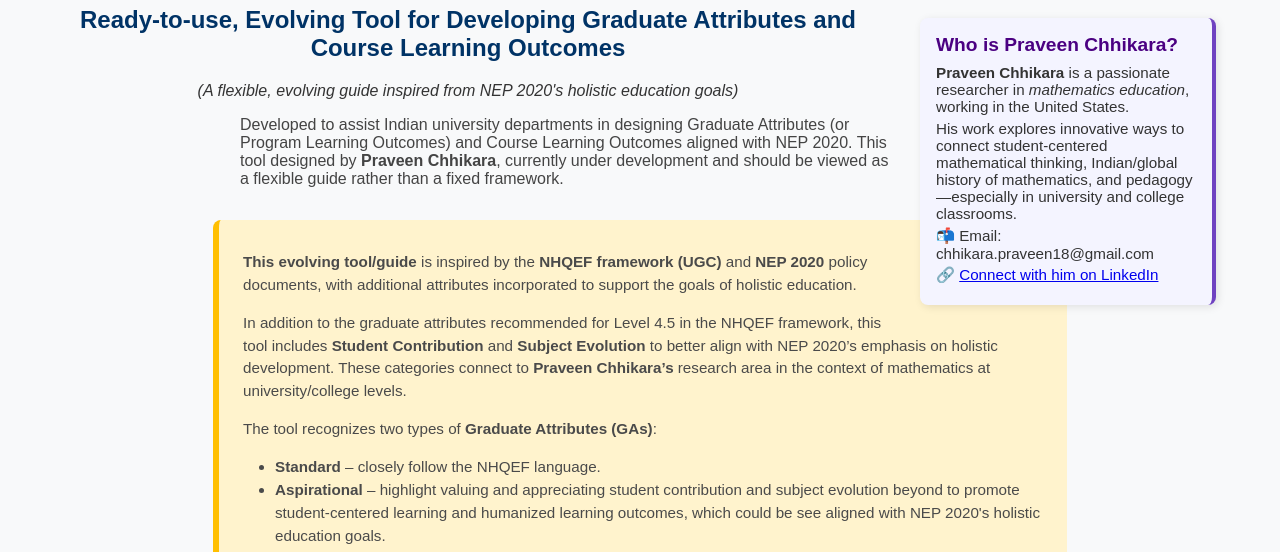
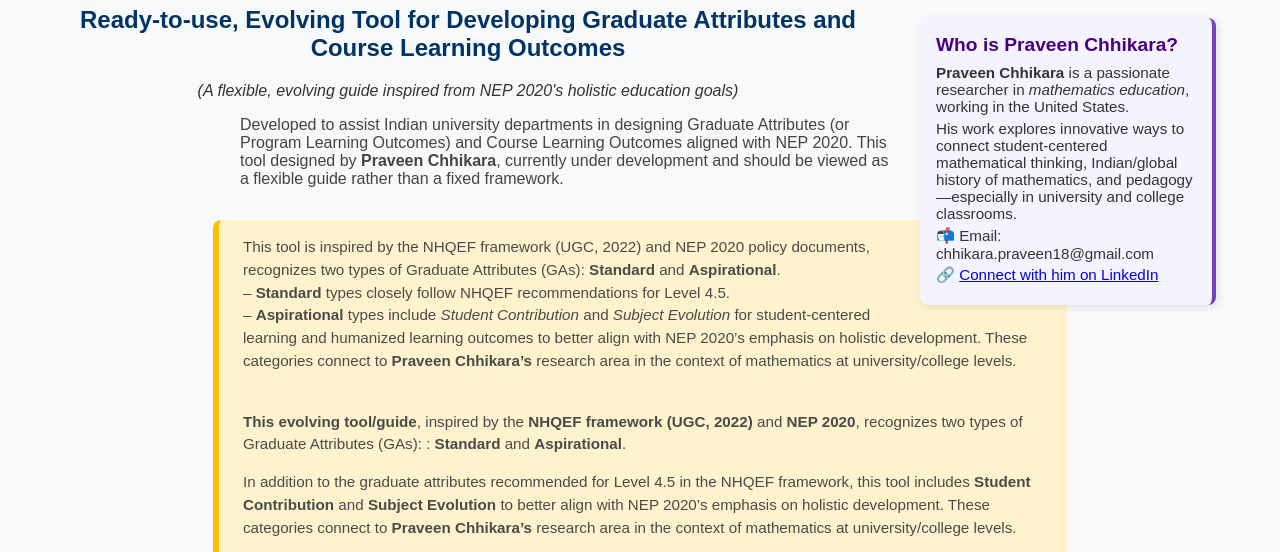
Before and after one commit to PChhikara/lessaccess, a plain HTML site: page index.html in a window 1280 px wide. Shown: the part 384-936 px from the top of the page. Drawn offline with Linux system fonts and the light colour scheme; a script that the page names is missing.

Commit message:
Update index.html

```diff
--- a/index.html
+++ b/index.html
@@ -111,12 +111,17 @@ This tool designed by <strong>Praveen Chhikara</strong>, currently under develop
 </p>
 </div>
 <div style="max-width: 800px; margin: 1.5rem auto; padding: 1rem 1.5rem; background-color: #fff3cd; border-left: 6px solid #ffbf00; border-radius: 8px; font-size: 0.95rem; color: #4a4a4a; line-height: 1.5;">
-<p><strong>This evolving tool/guide</strong> is inspired by the <strong>NHQEF framework (UGC)</strong> and <strong>NEP 2020</strong> policy documents, with additional attributes incorporated to support the goals of holistic education.</p>
+This tool is inspired by the NHQEF framework (UGC, 2022) and NEP 2020 policy documents, recognizes two types of Graduate Attributes (GAs): <strong>Standard</strong> and <strong>Aspirational</strong>.<br/>
+    – <strong>Standard</strong> types closely follow NHQEF recommendations for Level 4.5.<br/>
+    – <strong>Aspirational</strong> types include <em>Student Contribution</em> and <em>Subject Evolution</em> for student-centered learning and humanized learning outcomes to better align with NEP 2020’s emphasis on holistic development. These categories connect to <strong>Praveen Chhikara’s</strong> research area in the context of mathematics at university/college levels.<br/><br/>
+
+<p><strong>This evolving tool/guide</strong>, inspired by the <strong>NHQEF framework (UGC, 2022)</strong> and <strong>NEP 2020</strong>, recognizes two types of Graduate Attributes (GAs): : <strong>Standard</strong> and <strong>Aspirational</strong>.</p>
 <p>In addition to the graduate attributes recommended for Level 4.5 in the NHQEF framework, this tool includes <strong>Student Contribution</strong> and <strong>Subject Evolution</strong> to better align with NEP 2020’s emphasis on holistic development. These categories connect to <strong>Praveen Chhikara’s</strong> research area in the context of mathematics at university/college levels.</p>
 <p>The tool recognizes two types of <strong>Graduate Attributes (GAs)</strong>:</p>
 <ul style="margin-left: 1rem; padding-left: 1rem;">
-<li><strong>Standard</strong> – closely follow the NHQEF language.</li>
-<li><strong>Aspirational</strong> – highlight valuing and appreciating student contribution and subject evolution beyond to promote student-centered learning and humanized learning outcomes, which could be see aligned with NEP 2020's holistic education goals.</li>
+<li><strong>Standard</strong> – closely follow NHQEF recommendations for Level 4.5.</li>
+<li><strong>Aspirational</strong> – include <em>Student Contribution</em> and <em>Subject Evolution</em> for student-centered learning and humanized learning outcomes to better align with NEP 2020’s emphasis on holistic development. These categories connect to <strong>Praveen Chhikara’s</strong> research area in the context of mathematics at university/college levels.<br/><br/>
+   </li>
 </ul>
 <p>If you have any questions or comments, feel free to reach out to <strong>Praveen Chhikara</strong>.</p>
 </div>
@@ -1842,11 +1847,9 @@ footer.innerHTML = `
   </p>
   <p><strong>Notes:</strong></p>
   <p style="font-family: 'Consolas', monospace; font-size: 0.95rem;">
-    This guide is inspired by the NHQEF framework (UGC) and NEP 2020 policy documents, with additional attributes incorporated to support the goals of holistic education.<br/><br/>
-    In addition to the graduate attributes recommended for Level 4.5 in the NHQEF framework, this tool includes <em>Student Contribution</em> and <em>Subject Evolution</em> to better align with NEP 2020’s emphasis on holistic development.<br/><br/>
-    The tool recognizes four types of Graduate Attributes (GAs): <strong>Standard</strong> and <strong>Aspirational</strong>.<br/>
-    – <strong>Standard</strong> types closely follow the NHQEF language.<br/>
-    – <strong>Aspirational</strong> types highlight valuing and appreciating student contribution and subject evolution beyond to promote student-centered learning and humanized learning outcomes, which could be see aligned with NEP 2020's holistic education goals.<br/><br/>
+    This tool is inspired by the NHQEF framework (UGC, 2022) and NEP 2020 policy documents, recognizes two types of Graduate Attributes (GAs): <strong>Standard</strong> and <strong>Aspirational</strong>.<br/>
+    – <strong>Standard</strong> types closely follow NHQEF recommendations for Level 4.5.<br/>
+    – <strong>Aspirational</strong> types include <em>Student Contribution</em> and <em>Subject Evolution</em> for student-centered learning and humanized learning outcomes to better align with NEP 2020’s emphasis on holistic development. These categories connect to <strong>Praveen Chhikara’s</strong> research area in the context of mathematics at university/college levels.<br/><br/>
     If you have any questions, feel free to reach out to <strong>Praveen Chhikara</strong>.
   </p>
 `;
```
